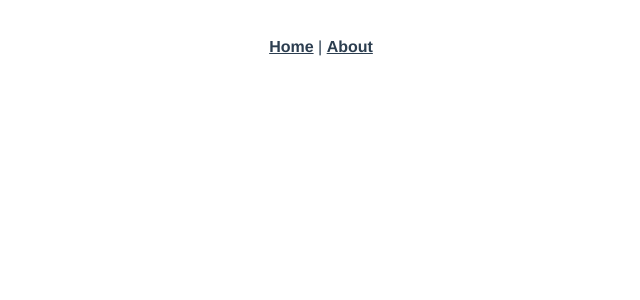
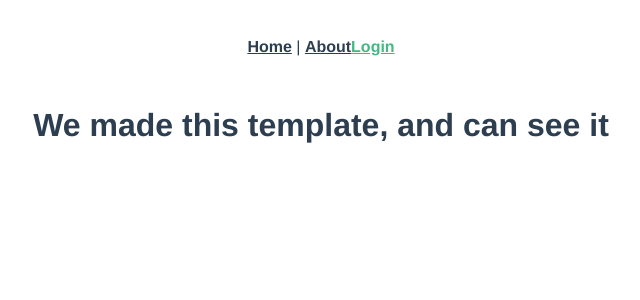
Before and after one commit to skragh/modelmanagement, a Vue app: page /login in a window 1280 px wide. Shown: the top 300 px of the page, without its empty margins (319-959 px from the left). Built offline with nearby package versions, Linux system fonts and the light colour scheme.

Commit message:
Add link to login page

```diff
--- a/src/App.vue
+++ b/src/App.vue
@@ -3,6 +3,7 @@
     <div id="nav">
       <router-link to="/">Home</router-link> |
       <router-link to="/about">About</router-link>
+        <router-link to="login">Login</router-link>
     </div>
     <router-view/>
   </div>
--- a/src/components/Login.vue
+++ b/src/components/Login.vue
@@ -3,7 +3,3 @@
         We made this template, and can see it
     </h1>
 </template>
-
-<script>
-
-</script>
--- a/src/router/index.js
+++ b/src/router/index.js
@@ -17,7 +17,12 @@ const routes = [
     // this generates a separate chunk (about.[hash].js) for this route
     // which is lazy-loaded when the route is visited.
     component: () => import(/* webpackChunkName: "about" */ '../views/About.vue')
-  }
+    },
+    {
+        path: '/login',
+        name: 'Login',
+        component:()=>import('../components/Login.vue')
+    }
 ]
 
 const router = new VueRouter({
```
